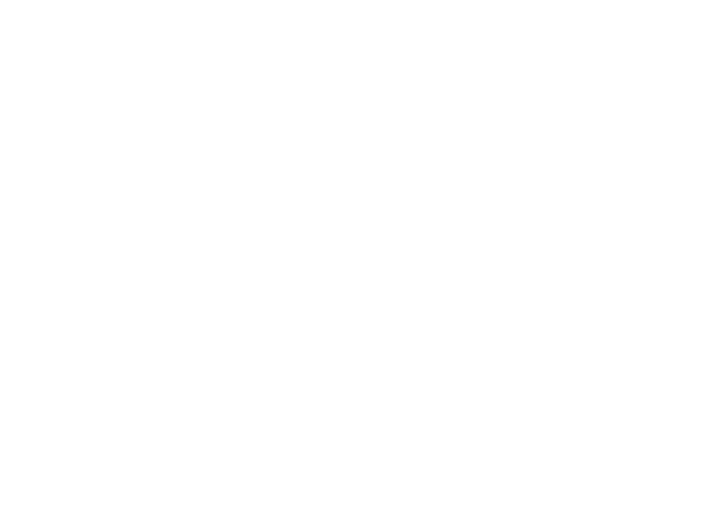
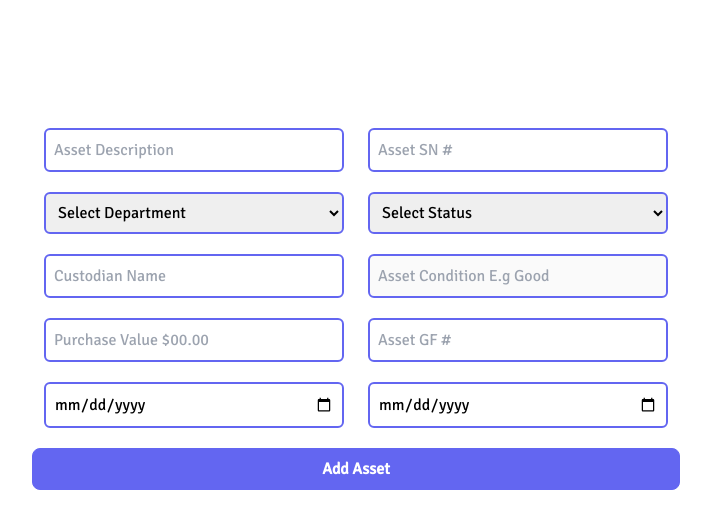
Before and after one commit to kculz/min_of_health, a React (Create React App) app in the folder app/: page /assets/edit/1 in a window 1280 px wide. Before the commit this address had no page. Shown: the top 528 px of the page, without its empty margins (284-995 px from the left). Built offline with nearby package versions, Linux system fonts and the light colour scheme; no server answers; a web font is replaced by a local one.

Commit message:
added edit part of edit func

```diff
--- a/app/src/App.js
+++ b/app/src/App.js
@@ -5,6 +5,7 @@ import RequestsLogin from "./components/requests/RequestLogin";
 import Requests from "./components/requests/Requests";
 import View from "./components/view_assets/View";
 import AddAsset from "./components/add_asset/AddAsset";
+import UpdateAsset from "./components/add_asset/UpdateAsset";
 
 
 
@@ -17,6 +18,7 @@ function App() {
         <Route path="/requests/login" element={<RequestsLogin />} />
         <Route path="/requests" element={<Requests />} />
         <Route path="/add/asset" element={<AddAsset />} />
+        <Route path="/assets/edit/:id" element={<UpdateAsset />} />
         <Route  path="/" element={<Login />} />
       </Routes>
 
--- a/app/src/components/add_asset/AddAsset.js
+++ b/app/src/components/add_asset/AddAsset.js
@@ -106,7 +106,7 @@ const AddAsset = () => {
         </div>
 
 
-       <div>
+       {/* <div>
             <input type="text" name="request_status" placeholder='Request Status' className='form-design mx-3'
             onChange={(e)=>{
               setRequestStatus(e.target.value)
@@ -117,7 +117,7 @@ const AddAsset = () => {
               setRequest(e.target.value)
             }}
             />
-        </div>
+        </div> */}
        <div>
             <input type="number" name="purchase_value" placeholder='Purchase Value $00.00' className='form-design mx-3'
             onChange={(e)=>{
--- a/app/src/components/add_asset/UpdateAsset.js
+++ b/app/src/components/add_asset/UpdateAsset.js
@@ -1,25 +1,44 @@
 import axios from 'axios'
-import React, { useState } from 'react'
-import { useNavigate } from 'react-router-dom'
+import React, { useEffect, useState } from 'react'
+import { useNavigate, useParams } from 'react-router-dom'
+
+const initialState = {
+  assetDesc:'',
+  assetSn: '',
+  assetGf:'',
+  custodianName:'',
+  department:'',
+  assetCondition:'',
+  assetStatus:'',
+  dateIssued:'',
+  dateOfLastService:'',
+  purchaseValue:'',
+  request:'',
+  requestStatus:''
+
+}
+
+const UpdateAsset = () => {
+  const [state,setState] = useState(initialState)
+  const {assetCondition,assetDesc,assetGf,assetSn,assetStatus,custodianName,department,purchaseValue,request,requestStatus,dateIssued,dateOfLastService} = state
+
+  const handleInputChange = (e) =>{
+    const {name,value} = e.target
+    setState({...state,[name]:value})
+  }
 
 
-const AddAsset = () => {
-  const [assetDesc,setAssetDesc] = useState("")
-  const [assetSn, setAssetSn] = useState("")
-  const [assetGf, setAssetGF] = useState("")
-  const [custodianName, setCustodianName] = useState("")
-  const [department, setDepartment] = useState("")
-  const [assetCondition, setAssetCondition] = useState("")
-  const [assetStatus, setAssetStatus] = useState("")
-  const [dateIssued, setDateIssued] = useState("")
-  const [dateOfLastService, setDateOfLastService] = useState("")
-  const [purchaseValue, setPurchaseValue] = useState(0)
-  const [request, setRequest] = useState("")
-  const [requestStatus, setRequestStatus] = useState("")
-
+  const {id} = useParams()
+  useEffect(()=>{
+    axios.post(`http://localhost:5000/assets/${id}`)
+    .then((responce)=>{
+      setState({...responce.data[0]})
+      navigate('/assets')
+    })
+  },[id])
   const navigate = useNavigate()
   const handleSubmit = ()=> {
-      axios.post('http://localhost:5000/assets/add',{
+      axios.put('http://localhost:5000/assets/edit',{
         assetDesc:assetDesc,
         assetSn:assetSn,
         assetGf:assetGf,
@@ -38,28 +57,24 @@ const AddAsset = () => {
 
       })
 
-
   }
   return (
     <div className='grid place-items-center'>
       <div className="flex flex-col mt-32" >
        <div className=''>
             <input type="text" name="asset_desc" placeholder='Asset Description' className='form-design mx-3'
-            onChange={(e)=>{
-              setAssetDesc(e.target.value)
-            }}
+            value={assetDesc}
+            onChange={handleInputChange}
             />
             <input type="text" name="asset_sn" placeholder='Asset SN #' className='form-design mx-3'
-            onChange={(e)=>{
-              setAssetSn(e.target.value)
-            }}
+           value={assetSn}
+           onChange={handleInputChange}
             />
        </div>
        <div>
             <select name="department" className='form-design mx-3'
-            onChange={(e)=>{
-              setDepartment(e.target.value)
-            }}
+            value={department}
+            onChange={handleInputChange}
             >
                 <option value="None" selected>Select Department</option>
                 <option value="Admin">Admin</option>
@@ -79,9 +94,8 @@ const AddAsset = () => {
 
             </select>
            <select name="asset_status" className='form-design mx-3'
-           onChange={(e)=>{
-            setAssetStatus(e.target.value)
-           }}
+           value={assetStatus}
+           onChange={handleInputChange}
            >
                <option value="None" selected>Select Status</option>
                <option value="Working">Working</option>
@@ -93,53 +107,45 @@ const AddAsset = () => {
        </div>
         <div>
             <input type="text" name="custodian_name" placeholder='Custodian Name' className='form-design mx-3'
-            onChange={(e)=>{
-              setCustodianName(e.target.value)
-            }}
+            value={custodianName}
+            onChange={handleInputChange}
             />
             <input type="text" name="asset_condition" placeholder='Asset Condition E.g Good' className='form-design mx-3'
-            onChange={(e)=>{
-              setAssetCondition(e.target.value)
-            }}
+           value={assetCondition}
+           onChange={handleInputChange}
             disabled
             />
         </div>
 
 
-       <div>
+       {/* <div>
             <input type="text" name="request_status" placeholder='Request Status' className='form-design mx-3'
-            onChange={(e)=>{
-              setRequestStatus(e.target.value)
-            }}
+            value={assetDesc}
+            onChange={handleInputChange}
             />
-            <input type="text" name="request" placeholder='Request Details' className='form-design mx-3'
-            onChange={(e)=>{
-              setRequest(e.target.value)
-            }}
+            <input type="text" name="request" placeholder='Request ' className='form-design mx-3'
+           value={request}
+           onChange={handleInputChange}
             />
-        </div>
+        </div> */}
        <div>
             <input type="number" name="purchase_value" placeholder='Purchase Value $00.00' className='form-design mx-3'
-            onChange={(e)=>{
-              setPurchaseValue(e.target.value)
-            }}
+            value={purchaseValue}
+            onChange={handleInputChange}
             />
             <input type="text" name="asset_gf" placeholder='Asset GF #' className='form-design mx-3'
-            onChange={(e)=>{
-              setAssetGF(e.target.value)
-            }}
+           value={assetGf}
+           onChange={handleInputChange}
             />
        </div>
        <div>
             <input type="date" name="date_issued"  className='form-design mx-3 '
-            onChange={(e)=>{
-              setDateIssued(e.target.value)
-            }}
+            value={dateIssued}
+            onChange={handleInputChange}
             />
             <input type="date" name="date_of_last_service" className='form-design mx-3 '
-            onChange={(e)=>{
-              setDateOfLastService(e.target.value)
-            }}
+            value={dateOfLastService}
+            onChange={handleInputChange}
             />
        </div>
        <button type="submit" className='btn btn-info' onClick={()=>handleSubmit()}>
@@ -151,4 +157,4 @@ const AddAsset = () => {
   )
 }
 
-export default AddAsset
+export default UpdateAsset
--- a/app/src/components/view_assets/View.js
+++ b/app/src/components/view_assets/View.js
@@ -1,5 +1,7 @@
 import React, { useEffect, useState } from 'react'
 import axios from 'axios'
+import { Link } from 'react-router-dom'
+
 
 const View = () => {
   const [data, setData] = useState([])
@@ -58,7 +60,7 @@ const View = () => {
                   <td>{item.date_of_last_service}</td>
                   <td>{item.requests}</td>
                   <td>
-                      <button className='btn btn-info'>Edit</button>
+                      <Link to={`/assets/edit/${item.id}`}className='btn btn-info'>Edit</Link>
                   </td>
                   <td>
                       <button className='btn btn-danger'
```
Also changed, not shown: 1 other file (tests, documents, lock files or other folders).
